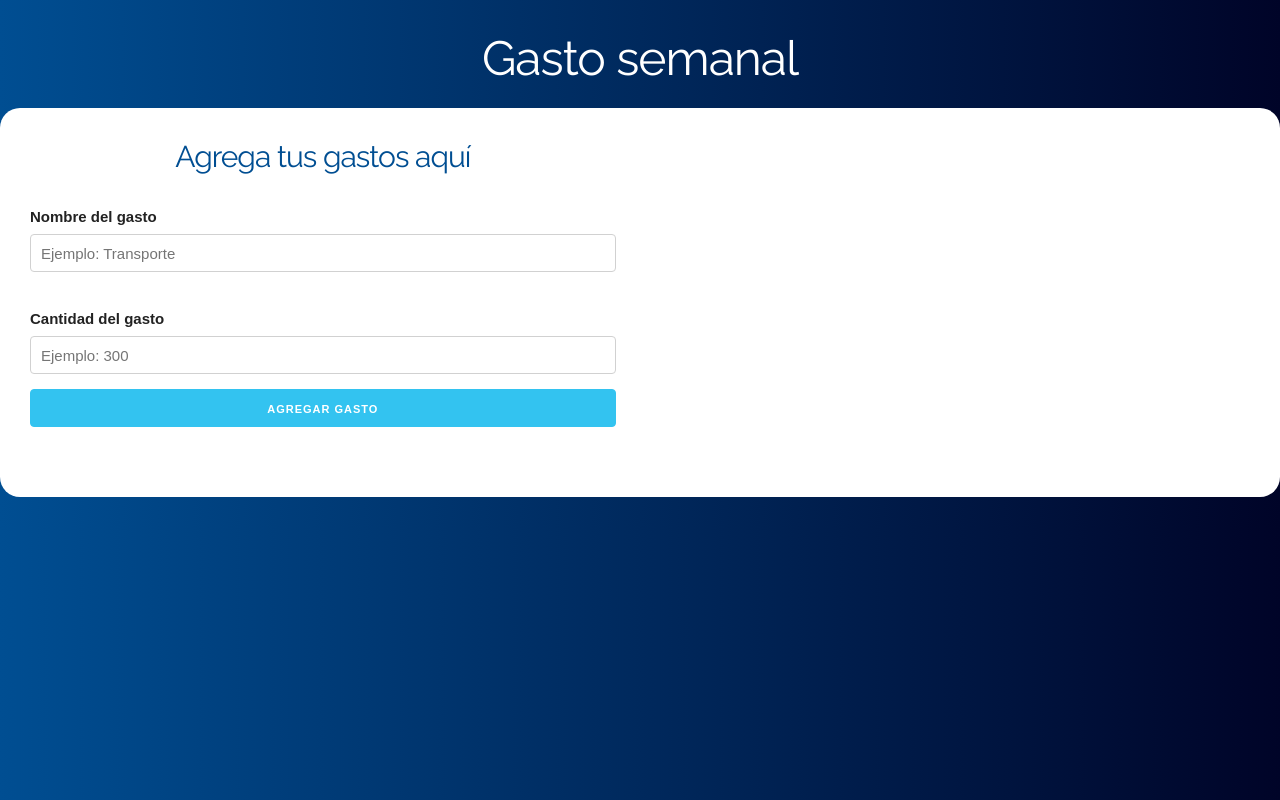
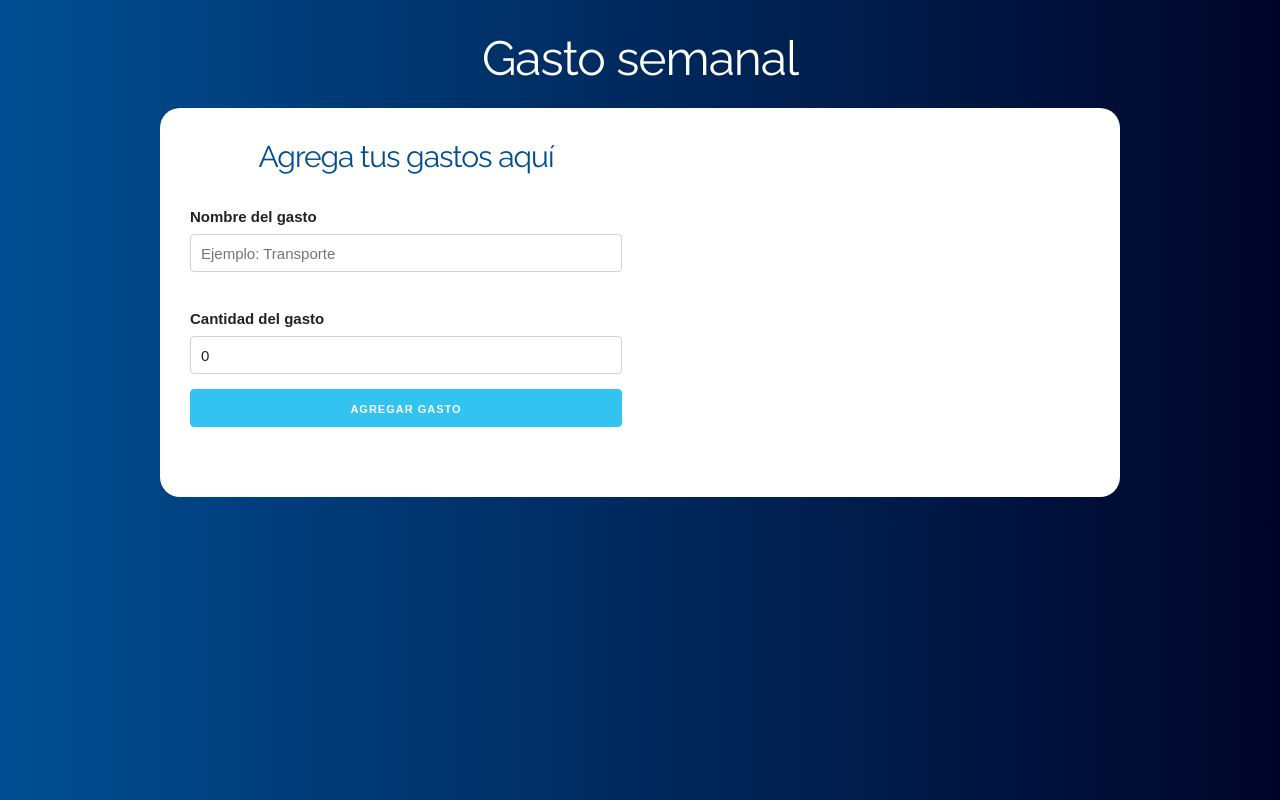
Before and after one commit to EduuardoPerez/Presupuesto-Semanal, a React (Create React App) app: page / in a window 1280 px wide. Both pictures are taken after typing "5" into the empty fields and a click on the input "Definir presupuesto". Built offline with nearby package versions, Linux system fonts and the light colour scheme.

Commit message:
Se realizaron las modificaciones necesarias en los componentes para pasar el gasto al componente principal

```diff
--- a/package.json
+++ b/package.json
@@ -5,7 +5,8 @@
   "dependencies": {
     "react": "^16.8.6",
     "react-dom": "^16.8.6",
-    "react-scripts": "3.0.1"
+    "react-scripts": "3.0.1",
+    "shortid": "^2.2.14"
   },
   "scripts": {
     "start": "react-scripts start",
--- a/src/App.js
+++ b/src/App.js
@@ -7,9 +7,11 @@ function App() {
   // State
   const[presupuesto, guardarPresupuesto] = useState(0);
   const[preguntaPresupuesto, guardarPreguntaPresupuesto] = useState(true);
+  const[gasto, guardarGasto] = useState({});
+  const[gastos, guardarGastos] = useState([]);
 
   return (
-    <div className="App">
+    <div className="App container">
       <header>
         <h1>Gasto semanal</h1>
         <div className="contenido-principal contenido">
@@ -22,7 +24,9 @@ function App() {
             : (
                 <div className="row">
                   <div className="one-half column">
-                    <Formulario />
+                    <Formulario
+                      guardarGasto={guardarGasto}
+                    />
                   </div>
                   <div className="one-half column">
 
--- a/src/components/Formulario.js
+++ b/src/components/Formulario.js
@@ -1,7 +1,10 @@
 import React, { useState } from 'react';
 import Error from './Error'
+import shortid from 'shortid';
 
 function Formulario(props){
+
+  const {guardarGasto} = props;
 
   // state
   const[nombreGasto, guardarNombreGasto] = useState('');
@@ -18,7 +21,23 @@ function Formulario(props){
       return;
     }
 
+    // Construir objeto de gasto
+    const gasto = {
+      nombreGasto,
+      cantidadGasto,
+      id: shortid.generate()
+    }
+
     // Pasar gasto al componente principal
+    guardarGasto(gasto);
+
+    // Eliminar alerta
+    guardarError(false);
+
+    // Reiniciar el form
+    guardarNombreGasto('');
+    guardarCantidadGasto('');
+
   }
 
   return(
@@ -27,7 +46,7 @@ function Formulario(props){
     >
       <h2>Agrega tus gastos aquí</h2>
 
-      {error ? <Error mensaje ='Ambos campos son obligatorios o la cantidad del gasto es incorrecta'/> : null }
+      {error ? <Error mensaje ='Verificar que ambos campos contengan información o agregue un valor valido en el campo de gasto'/> : null }
 
       <div className="campo">
         <label>Nombre del gasto</label>
@@ -36,6 +55,7 @@ function Formulario(props){
           className="u-full-width"
           placeholder="Ejemplo: Transporte"
           onChange={e => guardarNombreGasto(e.target.value)}
+          value={nombreGasto}
         />
       </div>
       <div className="campo">
@@ -45,6 +65,7 @@ function Formulario(props){
           className="u-full-width"
           placeholder="Ejemplo: 300"
           onChange={e => guardarCantidadGasto( parseInt(e.target.value), 10) }
+          value={cantidadGasto}
         />
         <input type="submit" className="button-primary u-full-width" value="Agregar gasto"/>
       </div>
--- a/src/components/Pregunta.js
+++ b/src/components/Pregunta.js
@@ -29,7 +29,7 @@ function Pregunta(props){
       <Fragment>
         <h2>Coloca tu presupuesto</h2>
 
-        {error ? <Error mensaje ='El presupuesto es incorrecto'/> : null }
+        {error ? <Error mensaje ='El presupuesto es invalido'/> : null }
 
         <form
           onSubmit={agregarPresupuesto}
```
Also changed, not shown: 1 other file (tests, documents, lock files or other folders).
